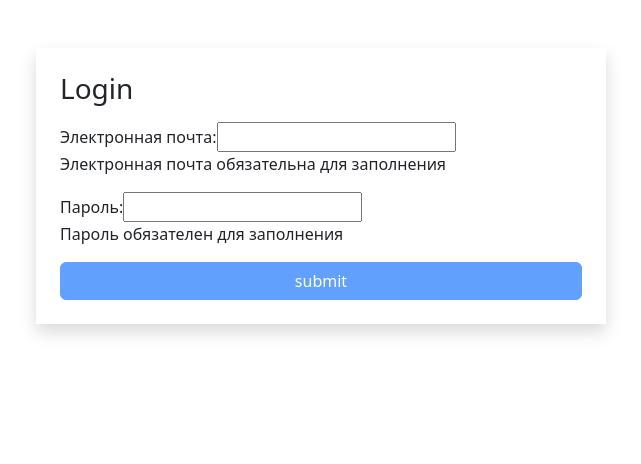
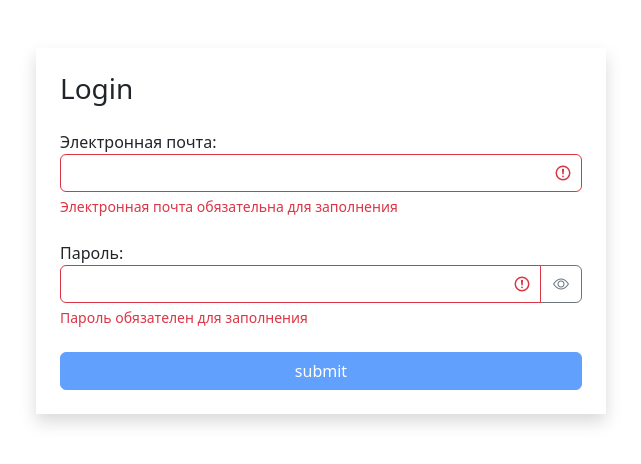
Before and after one commit to djbobah/testing, a React (Create React App) app: page / in a window 1280 px wide. Shown: the top 464 px of the page, without its empty margins (319-960 px from the left). Built offline with nearby package versions, Linux system fonts and the light colour scheme.

Commit message:
forms1 14 done

```diff
--- a/package.json
+++ b/package.json
@@ -7,6 +7,7 @@
     "@testing-library/react": "^13.4.0",
     "@testing-library/user-event": "^13.5.0",
     "bootstrap": "^5.2.3",
+    "bootstrap-icons": "^1.10.3",
     "react": "^18.2.0",
     "react-dom": "^18.2.0",
     "react-scripts": "5.0.1",
--- a/public/index.html
+++ b/public/index.html
@@ -10,6 +10,10 @@
       content="Web site created using create-react-app"
     />
     <link rel="apple-touch-icon" href="%PUBLIC_URL%/logo192.png" />
+    <link
+      rel="stylesheet"
+      href="https://cdn.jsdelivr.net/npm/bootstrap-icons@1.5.0/font/bootstrap-icons.css"
+    />
     <!--
       manifest.json provides metadata used when your web app is installed on a
       user's mobile device or desktop. See https://developers.google.com/web/fundamentals/web-app-manifest/
--- a/src/components/login.jsx
+++ b/src/components/login.jsx
@@ -52,7 +52,7 @@ const Login = () => {
     <div className="container mt-5">
       <div className="row">
         <div className="col-md-6 offset-md-3 shadow p-4">
-          <h3 className="mb-3">Login</h3>
+          <h3 className="mb-4">Login</h3>
           <form onSubmit={handleSubmit}>
             <TextField
               label="Электронная почта:"
--- a/src/components/textField.jsx
+++ b/src/components/textField.jsx
@@ -1,17 +1,35 @@
-import React from "react";
+import React, { useState } from "react";
 
 const TextField = ({ label, type, name, value, onChange, error }) => {
+  const [showPassword, setShowPassword] = useState(false);
+  const getInputClasses = () => {
+    return "form-control " + (error ? "is-invalid" : "");
+  };
+  const toggleShowPassword = () => {
+    setShowPassword((prevState) => !prevState);
+  };
   return (
-    <div>
+    <div className="mb-4">
       <label htmlFor={name}>{label}</label>
+      <div className="input-group has-validation">
         <input
-        type={type}
+          type={showPassword ? "text" : type}
           id={name}
           name={name}
           value={value}
           onChange={onChange}
+          className={getInputClasses()}
         />
-      {error && <p>{error}</p>}
+        {type === "password" && (
+          <button
+            className="btn btn-outline-secondary"
+            onClick={toggleShowPassword}
+          >
+            <i className={"bi bi-eye" + (showPassword ? "-slash" : "")}></i>
+          </button>
+        )}
+        {error && <div className="invalid-feedback">{error}</div>}
+      </div>
     </div>
   );
 };
```
Also changed, not shown: 1 other file (tests, documents, lock files or other folders). Lines whose indentation alone changed are shown as unchanged.
